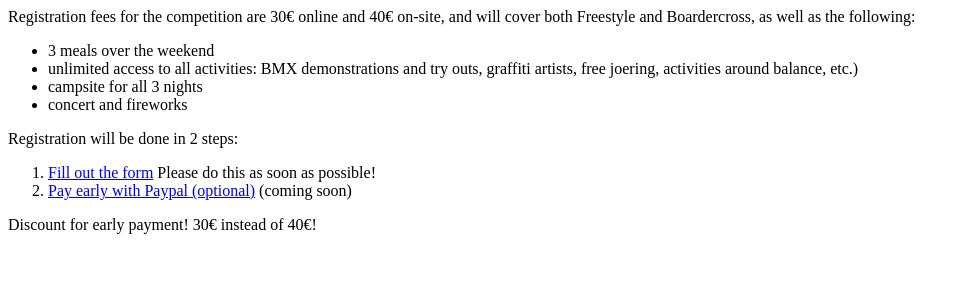
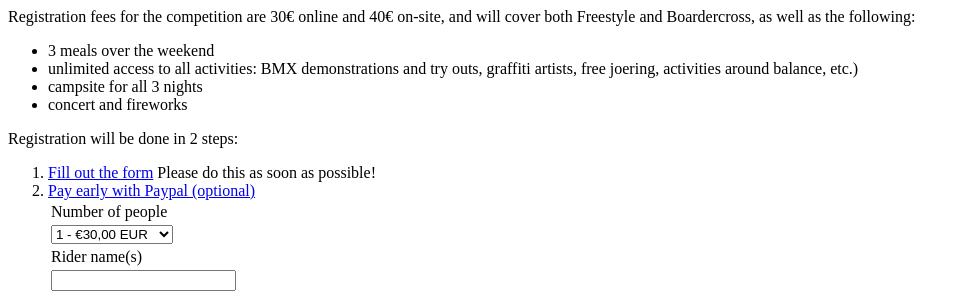
Before and after one commit to mikaelgramont/wmc2017, a PHP site: page /registration.php in a window 1280 px wide. Shown: the top 291 px of the page, without its empty margins (0-970 px from the left). Run offline with PHP 8.4, Linux system fonts and the light colour scheme.

Commit message:
Adding payment button

```diff
--- /dev/null
+++ b/pages/registration-payment-canceled.php
@@ -0,0 +1,2 @@
+<h2>Payment canceled</h2>
+<p>The payment was canceled, please <a href="<?php echo BASE_URL ?>contact">contact us</a> in case there was a problem.</p>
--- /dev/null
+++ b/pages/registration-payment-successful.php
@@ -0,0 +1,2 @@
+<h2>Payment successful</h2>
+<p>Thank you! We look forward to seeing you during the competition!</p>
--- a/pages/registration.php
+++ b/pages/registration.php
@@ -12,8 +12,32 @@
 		<span class="wrapOnMobile">Please do this as soon as possible!</span>
 	</li>
 	<li>
-		<a class="cta" disabled href="javascript:(function(){return false})()" target="_blank">Pay early with Paypal (optional)</a>
-		<span class="wrapOnMobile">(coming soon)</span>
+		<a class="cta" disabled href="javascript:(function(){return false})()" id="paypal-cta">Pay early with Paypal (optional)</a>
+		<div class="paypal-form">
+			<form action="https://www.paypal.com/cgi-bin/webscr" method="post" target="_top">
+				<input type="hidden" name="cmd" value="_s-xclick">
+				<input type="hidden" name="hosted_button_id" value="B99ADVGPBLVM2">
+				<table>
+				<tr><td><input type="hidden" name="on0" value="Number of people">Number of people</td></tr><tr><td><select name="os0">
+					<option value="1 -">1 - €30,00 EUR</option>
+					<option value="2 -">2 - €60,00 EUR</option>
+					<option value="3 -">3 - €90,00 EUR</option>
+					<option value="4 -">4 - €120,00 EUR</option>
+					<option value="5 -">5 - €150,00 EUR</option>
+				</select> </td></tr>
+				<tr><td><input type="hidden" name="on1" value="Rider name(s)">Rider name(s)</td></tr><tr><td><input type="text" name="os1" maxlength="200"></td></tr>
+				</table>
+				<input type="hidden" name="currency_code" value="EUR">
+				<input type="image" src="https://www.paypalobjects.com/en_US/GB/i/btn/btn_buynowCC_LG.gif" border="0" name="submit" alt="PayPal – The safer, easier way to pay online!">
+				<img alt="" border="0" src="https://www.paypalobjects.com/fr_FR/i/scr/pixel.gif" width="1" height="1">
+			</form>
+		</div>
 	</li>
 </ol>
 Discount for early payment! 30&euro; instead of 40&euro;!
+
+<script>
+	document.getElementById('paypal-cta').addEventListener('click', function(e) {
+		document.getElementsByClassName('paypal-form')[0].classList.add('expanded');
+	});
+</script>
--- a/php/header.php
+++ b/php/header.php
@@ -4,6 +4,9 @@ class Header
 	public static function menuContent($items, $currentUrl) {
 		$output = '';
 		foreach ($items as $item) {
+			if (property_exists($item, 'skipMenuEntry') &&  $item->skipMenuEntry) {
+				continue;
+			}
 			$label = ucfirst($item->title);
 			if (empty($label)) {
 				continue;
```
Also changed, not shown: php/config.php (+13 -1 lines), public/css/style.css (+11 -0 lines).
